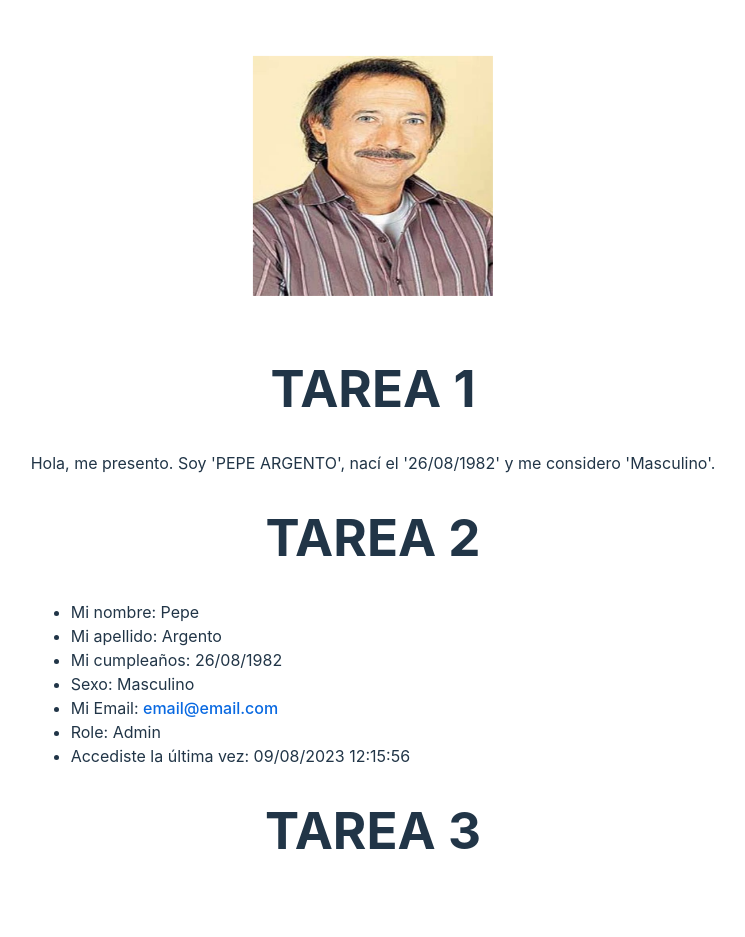
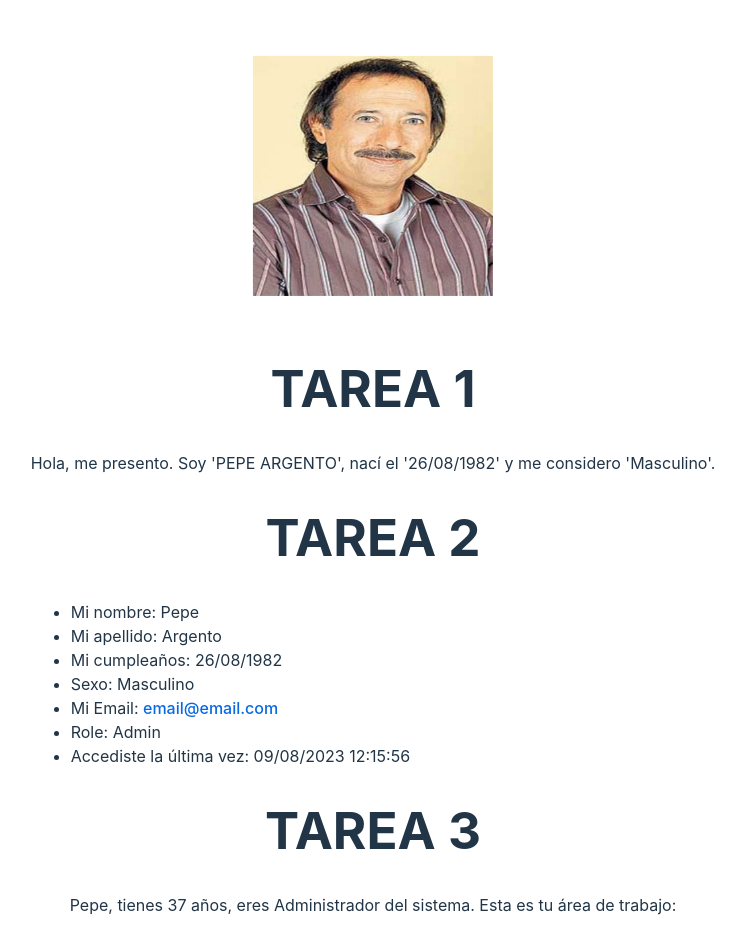
Before and after one commit to Desarrollos-Web-Urquiza/tarea_pry, a Vue app: page / in a window 1280 px wide. Shown: the top 937 px of the page, without its empty margins (267-1012 px from the left). Built offline with nearby package versions, Linux system fonts and the light colour scheme.

Commit message:
task 3 practically completed

```diff
--- a/src/components/HelloWorld.vue
+++ b/src/components/HelloWorld.vue
@@ -1,10 +1,13 @@
 <script setup lang="ts">
 import useTask1 from '../composables/task1.ts';
 import useTask2 from '../composables/task2.ts';
+import useTask3 from '../composables/task3.ts'; // Asegúrate de importar el hook useTask3
+
 import { ref } from 'vue'
 
 const { createGreeting } = useTask1();
 const { createList } = useTask2();
+const { createGreeting2 } = useTask3();
 
 defineProps<{ msg: string }>()
 
@@ -29,7 +32,16 @@ const listTask2 = createList({
 
 const listTask2Ref = ref(listTask2)
 
-console.log('listTask2', listTask2);
+const greetingTask3 = createGreeting2({
+  name: "Pepe",
+  birthdayDate: new Date("1986-08-26"),
+  role: "Administrador del sistema",
+  workAreas: ["/usr/home", "/home"]
+});
+
+const greetingTask3Ref = ref(greetingTask3)
+
+console.log('listTask2Ref', listTask2Ref);
 console.log('greetingTask1', greetingTask1);
 </script>
 
@@ -51,6 +63,12 @@ console.log('greetingTask1', greetingTask1);
     </ul>
   </div>
   <h1>TAREA 3</h1>
+  <p>{{ greetingTask3Ref.greeting }}</p>
+  <ul>
+    <li v-for="(value, key) in greetingTask3Ref.workAreas" :key="key">
+      {{ value }}
+    </li>
+  </ul>
 </template>
 
 <style scoped>
--- a/src/composables/task3.ts
+++ b/src/composables/task3.ts
@@ -1,26 +1,51 @@
-import { ref } from 'vue';
+export default function useTask3() {
 
-export default function useTask1() {
-    const contador = ref(0);
+    const createName = (name: string): string => {
+        return `${name},`;
+    };
 
-    // function greeting() {
-    //    return 'Hola, me presento';
-    // }
+    const calculateAge = (birthdayDate: Date): number => {
+        const today = new Date();
+        let age = today.getFullYear() - birthdayDate.getFullYear();
+        const monthDifference = today.getMonth() - birthdayDate.getMonth();
+        if (monthDifference < 0 || (monthDifference === 0 && today.getDate() < birthdayDate.getDate())) {
+            age--;
+        }
+        return age;
+    };
 
-    // function incrementar() {
-    //     contador.value++;
-    // }
+    const createAge = (birthdayDate: Date): string => {
+        const age = calculateAge(birthdayDate);
+        return `tienes ${age} años,`;
+    };
 
-    // function incrementar() {
-    //     contador.value++;
-    // }
+    const createRole = (role: string): string => {
+        return `eres ${role}.`;
+    };
 
-    // function incrementar() {
-    //     contador.value++;
-    // }
+    const workAreaIntro = "Esta es tu área de trabajo:";
+
+    interface createGreetingProps {
+        name: string;
+        birthdayDate: Date;
+        role: string;
+        workAreas: string[];
+    }
+
+    const createGreeting2 = ({
+        name,
+        birthdayDate,
+        role,
+        workAreas
+    }: createGreetingProps) => {
+        const greeting = `${createName(name)} ${createAge(birthdayDate)} ${createRole(role)} ${workAreaIntro}`;
+        return {
+            greeting,
+            workAreas
+        };
+    };
 
     return {
-        contador,
-        // incrementar
+        createGreeting2
     };
 }
```
